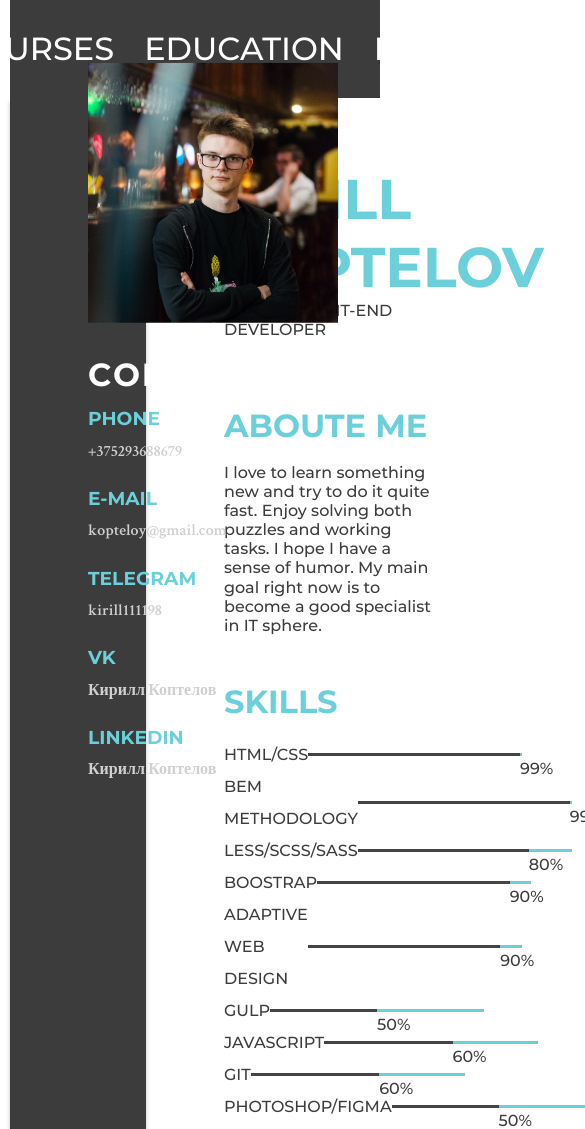
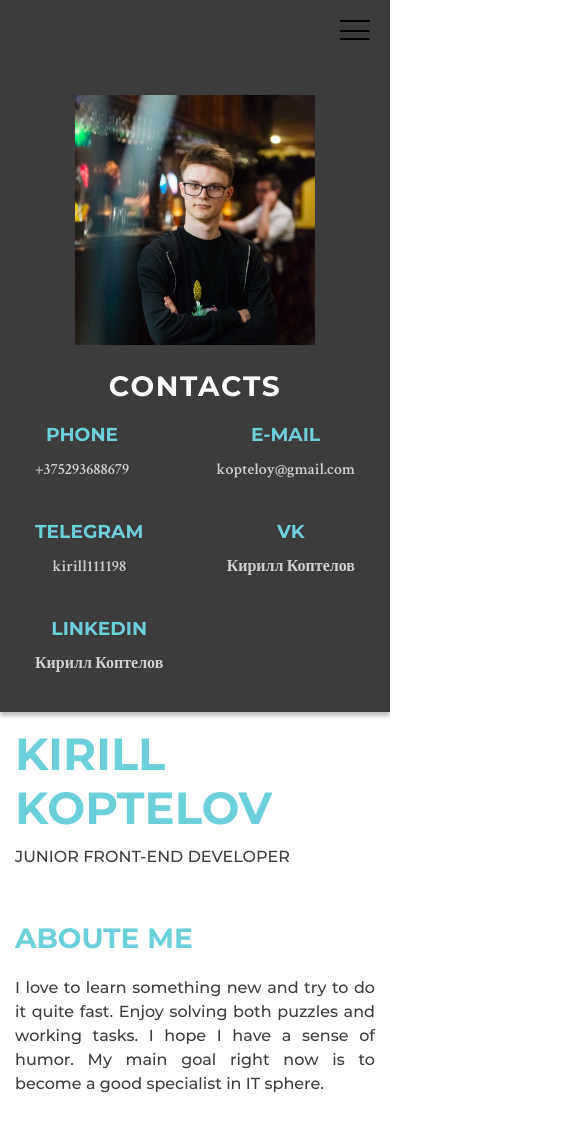
Before and after one commit to drakooosha/rsschool-cv, a plain HTML site: page index.html in a window 390 px wide. Shown: the top 1129 px of the page, 585 px wide, since content can reach past the window. Drawn offline with nearby package versions, Linux system fonts and the light colour scheme.

Commit message:
fix:html markup, feat: mobile css

```diff
--- a/css/main.css
+++ b/css/main.css
@@ -8,20 +8,11 @@ body {
 
 .container {
   margin: 0 auto;
-  padding: 0 10px;
 }
 
 .container--content {
   max-width: 600px;
   width: 100%;
-}
-
-.container--aside {
-  position: fixed;
-  max-width: 270px;
-  width: 100%;
-  top:50%;
-  transform: translateY(-50%);
 }
 
 .container--main {
@@ -31,13 +22,13 @@ body {
 
 .title {
   font-size: 32px;
+  font-weight: 700;
   text-transform: uppercase;
-  font-weight: 700;
 }
 
 .title--aside {
+  margin-bottom: 14px;
   color: #ffffff;
-  margin-bottom: 14px;
   letter-spacing: 0.06em;
 }
 
@@ -51,27 +42,71 @@ body {
   background-color: #3C3C3C;
 }
 
-.header__inner--fixed {
-  position: fixed;
-  top:0;
-  z-index: 2;
+.menu__btn {
+  z-index: 1;
+  position: relative;
+  width: 30px;
+  height: 20px;
+  margin: 0;
+  padding: 0;
+  border: none;
+  background-color: transparent;
+  display: none;
+  outline: transparent;
+}
+
+.menu__btn::before,
+.menu__btn::after,
+.menu__btn span {
+  position:absolute;
+  background-color: #000000;
+  width: 100%;
+  height: 2px;
+  left: 0;
+  transition: transform 0.3s ease;
+}
+
+.menu__btn::before {
+  content: '';
+  bottom: 0;
+}
+
+.menu__btn::after {
+  content: '';
+  top: 0;
+}
+
+.menu__btn.active::before {
+  top:10px;
+  transform: rotate(-45deg);
+}
+
+.menu__btn.active::after {
+  top: 10px;
+  transform: rotate(45deg);
+}
+
+.menu__btn.active span {
+  transform: scale(0);
 }
 
 .menu__list,
 .footer__list {
   display: flex;
+  flex-wrap: wrap;
   justify-content: center;
   list-style: none;
 }
 
 .menu__item:not(:last-child) {
-  margin-right: 30px;
+  margin-right: 25px;
 }
 
 .menu__link {
+  padding-bottom: 10px;
+  display: block;
   position: relative;
-  padding-bottom: 10px;
-  font-size: 32px;
+  font-size: 25px;
   text-transform: uppercase;
   color:#ffffff;
 }
@@ -95,10 +130,14 @@ body {
   display: flex;
 }
 
+.aside,
+.content {
+  padding:60px;
+}
+
 .aside {
   max-width: 400px;
   width: 100%;
-  padding: 0 68px;
   background-color: #3C3C3C;
   box-shadow: 0 4px 4px rgba(0, 0, 0, 0.25);
 }
@@ -128,6 +167,7 @@ body {
 }
 
 .contact__link {
+  display: block;
   font-family: 'Crimson';
   font-weight: 600;
   transition: color 0.3s linear;
@@ -140,7 +180,6 @@ body {
 
 .content {
   max-width: 800px;
-  padding:68px;
   width: 100%;
 }
 
@@ -163,7 +202,8 @@ body {
   padding-bottom: 48px;
 }
 
-.skills__list {
+.skills__list,
+.myworks__list {
   list-style: none;
 }
 
@@ -202,6 +242,52 @@ body {
   background-color: #6CD0DB;
 }
 
+.myworks__list {
+  display: flex;
+  flex-wrap: wrap;
+  justify-content: space-evenly;
+  gap: 15px;
+}
+
+.myworks__item {
+  width: 40%;
+}
+
+.myworks__link {
+  display: flex;
+  flex-direction: column;
+  justify-content: space-between;
+  background-position: center center;
+  background-size: cover;
+  background-repeat: no-repeat;
+  min-height: 150px;
+  text-align: center;
+  color: #6CD0DB;
+  transition: transform 0.5s linear;
+}
+
+.myworks__link:hover {
+  transform: scale(1.1);
+}
+
+.myworks__link--serfing {
+  background-image: url('../images/serfing.jpg');
+}
+
+.myworks__link--site {
+  background-image: url('../images/newssite.jpg');
+}
+
+.myworks__technologies {
+  background-color: rgba(0, 0, 0, 0.5);
+  opacity: 0;
+  transition: opacity 0.5s linear;
+}
+.myworks__item:hover
+.myworks__technologies {
+  opacity: 1;
+}
+
 .code__task {
   margin-bottom: 20px;
 }
@@ -233,3 +319,163 @@ body {
   width: 60px;
   height: 60px;
 }
+
+@media(max-width: 980px) {
+  .aside,
+  .content {
+    padding: 35px;
+  }
+
+  .skills__line {
+    max-width: 200px;
+  }
+
+}
+
+@media(max-width: 768px) {
+  body {
+    line-height: 1.5;
+  }
+
+  .header__inner {
+    padding: 20px;
+  }
+
+  .main__inner {
+    flex-wrap: wrap;
+  }
+
+  .aside {
+    max-width: 100%;
+  }
+
+  .container--aside {
+    display: flex;
+    flex-direction: column;
+    align-items: center;
+  }
+
+  .aside__img {
+    width: 240px;
+    height: 250px;
+    margin-bottom: 20px;
+  }
+
+  .contacts {
+    text-align: center;
+  }
+
+  .contacts__items {
+    display: flex;
+    flex-wrap: wrap;
+    gap: 10px;
+    list-style: none;
+    justify-content: space-between;
+  }
+
+  .contacts__item {
+    text-align: center;
+  }
+
+  .person__title {
+    font-size: 48px;
+  }
+
+  .content__section {
+    text-align: justify;
+  }
+}
+
+@media(max-width: 600px) {
+  .title {
+    font-size: 28px;
+  }
+
+  .menu {
+    display: flex;
+    justify-content: flex-end;
+  }
+
+  .menu__btn {
+    display: block;
+  }
+
+  .menu__list {
+    position: absolute;
+    height: 100vh;
+    left: 0;
+    right: 0;
+    top: 0;
+    flex-direction: column;
+    justify-content: flex-start;
+    align-items: center;
+    background-color: #3C3C3C;
+    transform: translateY(-100%);
+    transition: transform 0.5s linear;
+    padding-top: 100px;
+  }
+
+  .menu__list.active {
+    transform: translateY(0);
+  }
+
+  .menu__item:not(:last-child) {
+    margin-right: 0;
+  }
+
+  .menu__item {
+    width: 100%;
+    text-align: center;
+  }
+
+  .menu__link {
+    padding: 10px 0;
+  }
+
+  .menu__link::after {
+      display: none;
+  }
+
+  .content {
+    padding: 15px;
+  }
+
+  .person {
+    padding-bottom: 48px;
+  }
+
+  .person__title {
+    margin-bottom: 10px;
+    font-size: 45px;
+    line-height: 1.2;
+  }
+
+  .content__section {
+    padding-bottom: 30px;
+  }
+
+  .skills__item {
+    flex-direction: column;
+    align-items: flex-start;
+  }
+
+  .skills__item:not(:last-child) {
+    margin-bottom: 25px;
+  }
+
+  .skills__line {
+    max-width: 80%;
+  }
+
+  .myworks__item {
+    width: 80%;
+  }
+
+  .myworks__link:hover {
+    transform: scale(1);
+  }
+
+  .myworks__technologies {
+    opacity: 1;
+  }
+}
--- a/css/reset.css
+++ b/css/reset.css
@@ -1,5 +1,6 @@
 html {
   box-sizing: border-box;
+  scroll-behavior: smooth;
 }
 
 *,
@@ -11,6 +12,7 @@ html {
 ul,
 ol {
   padding: 0;
+  list-style-position: inside;
 }
 
 body,
--- a/index.html
+++ b/index.html
@@ -5,6 +5,7 @@
     <meta charset="UTF-8">
     <meta http-equiv="X-UA-Compatible" content="IE=edge">
     <meta name="viewport" content="width=device-width, initial-scale=1.0">
+    <link rel="stylesheet" href="//cdnjs.cloudflare.com/ajax/libs/highlight.js/9.15.9/styles/default.min.css">
     <link rel="stylesheet" href="css/fonts.css">
     <link rel="stylesheet" href="css/reset.css">
     <link rel="stylesheet" href="css/main.css">
@@ -16,6 +17,9 @@
         <div class="container container--main">
             <div class="header__inner">
                 <nav class="menu">
+                    <button class="menu__btn" type="button">
+                        <span></span>
+                    </button>
                     <ul class="menu__list">
                         <li class="menu__item">
                             <a class="menu__link" href="#aboute">me</a>
@@ -151,6 +155,23 @@
                                 </li>
                             </ul>
                         </section>
+                        <section class="myworks content__section">
+                            <h2 class="title title--content">my works</h2>
+                            <ul class="myworks__list">
+                                <li class="myworks__item">
+                                    <a class="myworks__link myworks__link--serfing " href="https://serfingpage.000webhostapp.com/">
+                                        <h3 class="myworks__prtitle">Serfing</h3>
+                                        <p class="myworks__technologies">Html,Css</p>
+                                    </a>
+                                </li>
+                                <li class="myworks__item">
+                                    <a class="myworks__link myworks__link--site" href="https://drakooosha.github.io/news-site/">
+                                        <h3 class="myworks__prtitle">News site</h3>
+                                        <p class="myworks__technologies">Html,Css,Js,Firebase</p>
+                                    </a>
+                                </li>
+                            </ul>
+                        </section>
                         <section class="code content__section">
                             <h2 class="title title--content" id="code">Code example</h2>
                             <p class="code__task">
@@ -226,6 +247,9 @@
             </div>
         </div>
     </footer>
+    <script src="//cdnjs.cloudflare.com/ajax/libs/highlight.js/9.15.9/highlight.min.js"></script>
+    <script>hljs.initHighlightingOnLoad();</script>
+    <script src="js/main.js"></script>
 </body>
 
 </html>
--- /dev/null
+++ b/js/main.js
@@ -0,0 +1,12 @@
+let btn = document.querySelector('.menu__btn');
+let ul = document.querySelector('.menu__list')
+
+
+btn.addEventListener('click', ()=>{
+  btn.classList.toggle('active');
+  ul.classList.toggle('active');
+})
+
+ul.addEventListener('click', ()=> {
+  ul.classList.remove('active');
+})
```
Also changed, not shown: images/newssite.jpg (added), images/serfing.jpg (added).
